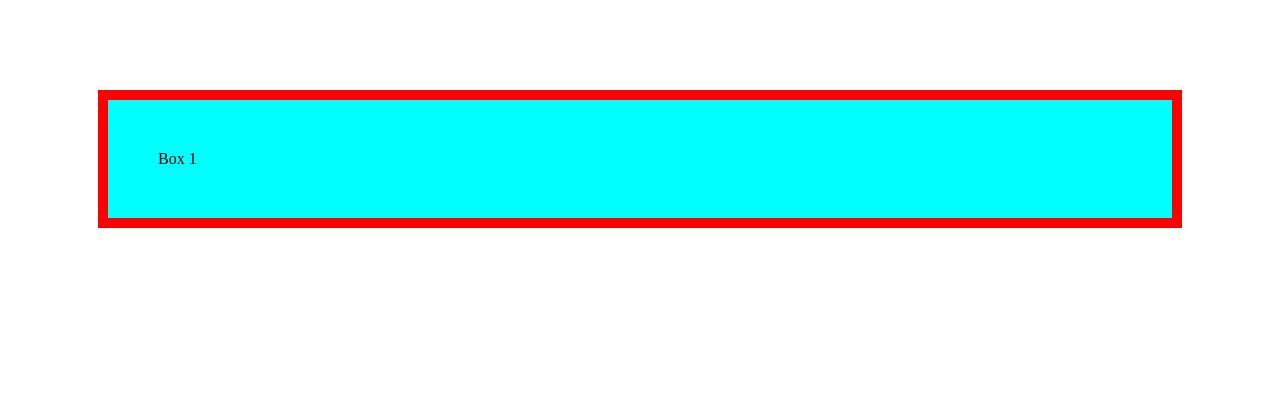
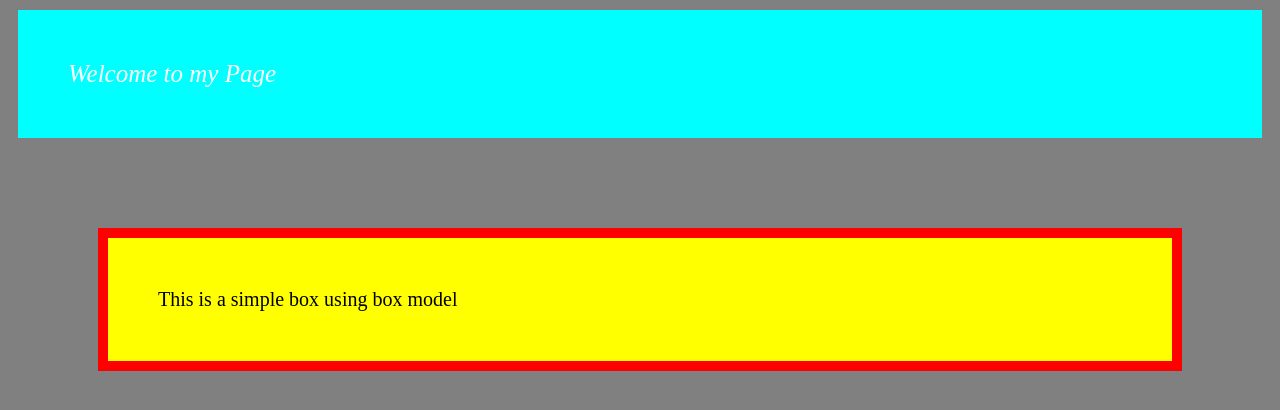
Before and after one commit to arjunraj79/Frontend, a plain HTML site: page box.html in a window 1280 px wide. Drawn offline with Linux system fonts and the light colour scheme.

Commit message:
MAY08 Update

```diff
--- a/box.css
+++ b/box.css
@@ -1,6 +1,23 @@
+
 .box {
     background-color: aqua;
     padding: 50px;
+    font-style: italic;
+    font-size: 25px;
+    color: white;
+    padding: 50px;
+    margin: 10px;
+    height: 60;
+}
+
+.box2 {
+    background-color: yellow;
+    padding: 50px;
     border: 10px solid red;
     margin: 90px;
+    font-size: 20px;
 }
+
+* {
+    background-color: grey;
+}
--- a/box.html
+++ b/box.html
@@ -7,6 +7,9 @@
     <link rel="stylesheet" href="box.css">
 </head>
 <body>
-    <div class="box">Box 1</div>
+    <div class="mainBox">
+    <div class="box">Welcome to my Page</div>
+    <div class="box2">This is a simple box using box model</div>
+</div>
 </body>
 </html>
```
